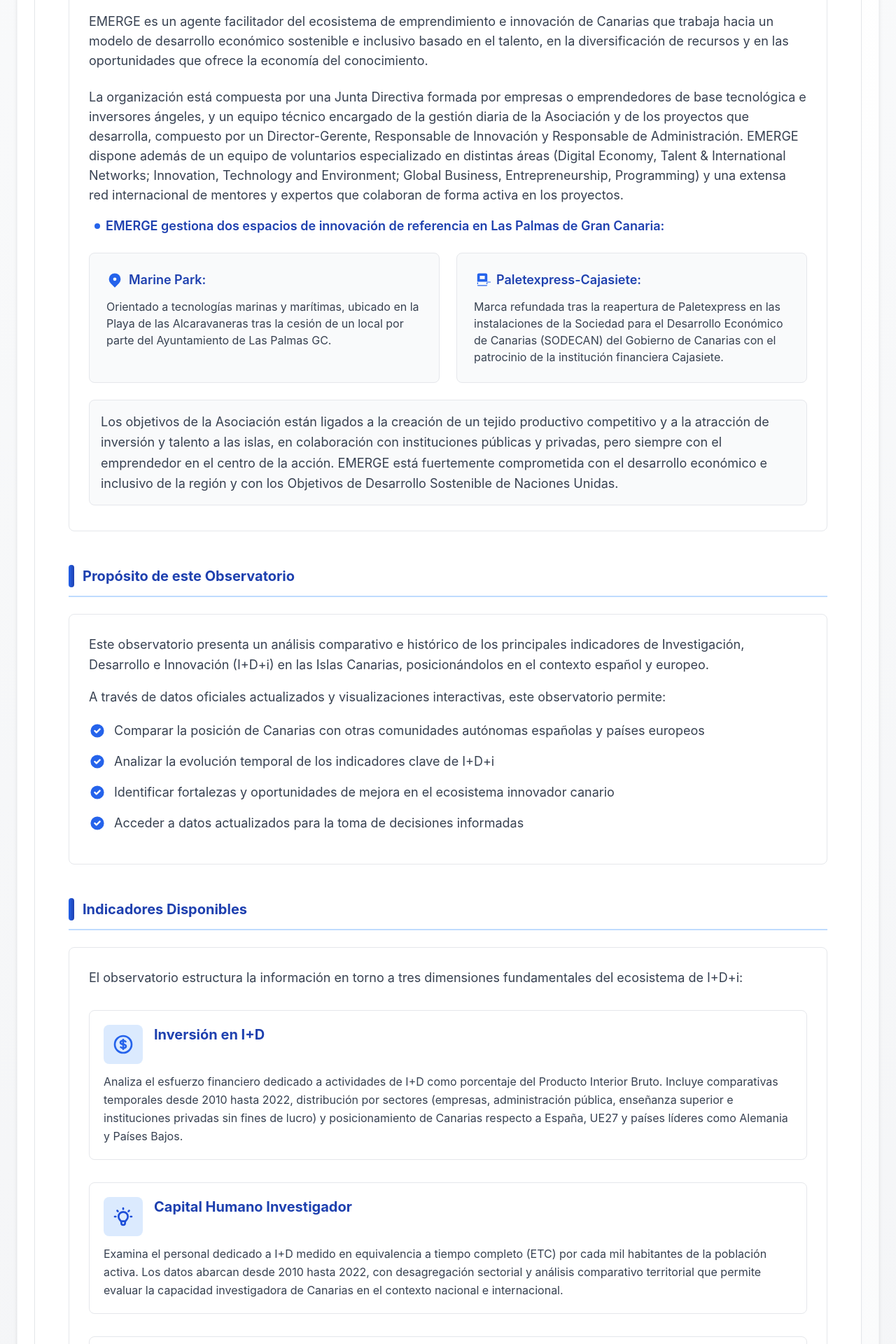
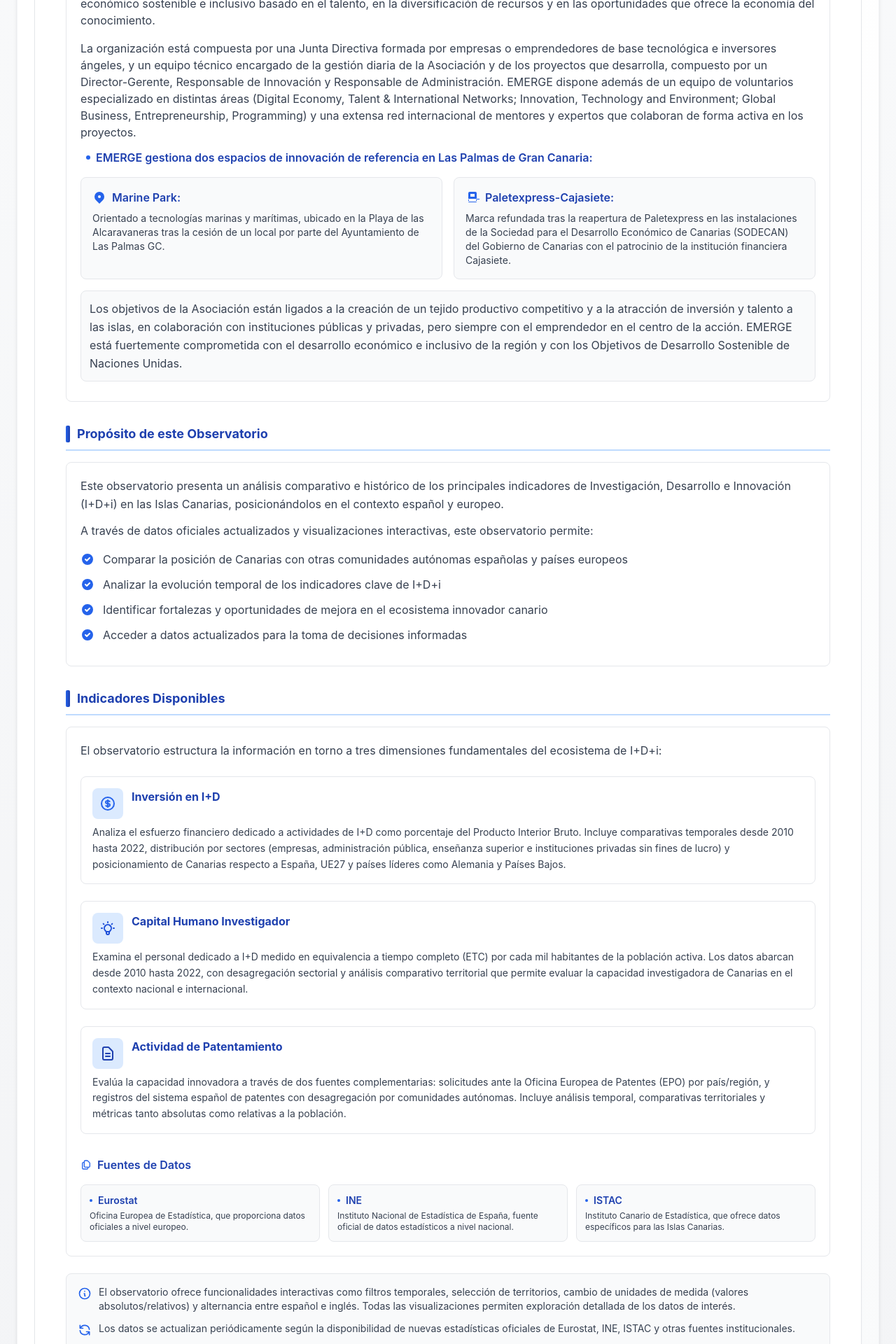
Before and after one commit to dani-rios-data/emerge, a React (Vite) app: page / in a window 1280 px wide. Shown: the part 440-2360 px from the top of the page at 70% size. Built offline with nearby package versions, Linux system fonts and the light colour scheme.

Commit message:
update emerge tab

```diff
--- a/src/pages/Overview/index.tsx
+++ b/src/pages/Overview/index.tsx
@@ -35,8 +35,8 @@
 
   // Componente para título de sección
   const SectionTitle = ({ title }: { title: string }) => (
-    <h2 className="text-xl font-bold mb-6 mt-3 text-blue-800 pb-3 border-b-2 border-blue-200 flex items-center group">
-      <span className="inline-block w-2 h-8 bg-gradient-to-r from-blue-600 to-blue-800 rounded-md mr-3 group-hover:w-3 transition-all duration-300"></span>
+    <h2 className="text-lg font-bold mb-4 mt-2 text-blue-800 pb-2 border-b-2 border-blue-200 flex items-center group">
+      <span className="inline-block w-1.5 h-6 bg-gradient-to-r from-blue-600 to-blue-800 rounded-sm mr-2.5 group-hover:w-2 transition-all duration-300"></span>
       <span className="relative">
         {title}
         <span className="absolute -bottom-1 left-0 w-0 h-0.5 bg-blue-600 group-hover:w-full transition-all duration-300"></span>
@@ -139,64 +139,64 @@
   };
 
   return (
-    <div className="bg-white rounded-lg p-6 pt-4 pb-8 w-full min-h-[700px] overflow-y-auto">
+    <div className="bg-white rounded-lg p-5 pt-3 pb-6 w-full min-h-[700px] overflow-y-auto">
       {/* Contenedor principal */}
       <div className="max-w-full mx-auto">
         {/* Sección Sobre EMERGE */}
-        <div className="mb-12 bg-white p-7 rounded-lg border border-gray-200 animate-section opacity-0 translate-y-4 transition-all duration-700">
+        <div className="mb-8 bg-white p-5 rounded-lg border border-gray-200 animate-section opacity-0 translate-y-4 transition-all duration-700">
           <SectionTitle title={t('aboutEmerge')} />
 
           <div className="prose prose-blue max-w-none">
-            <div className="mb-6 text-gray-700 leading-relaxed">
-              <p className="mb-4 text-lg">{t('emergeDescription1')}</p>
-              <p className="text-lg">{t('emergeDescription2')}</p>
+            <div className="mb-4 text-gray-700 leading-relaxed">
+              <p className="mb-3 text-base">{t('emergeDescription1')}</p>
+              <p className="text-base">{t('emergeDescription2')}</p>
             </div>
 
-            <div className="mb-6 text-gray-700 leading-relaxed">
-              <p className="mb-4 text-lg">{t('emergeTeam')}</p>
+            <div className="mb-4 text-gray-700 leading-relaxed">
+              <p className="mb-3 text-base">{t('emergeTeam')}</p>
               <div className="flex items-center my-3 text-blue-800 ml-2">
-                <span className="inline-block w-2 h-2 bg-blue-600 rounded-full mr-2"></span>
-                <span className="font-semibold text-lg">{t('emergeSpaces')}</span>
+                <span className="inline-block w-1.5 h-1.5 bg-blue-600 rounded-full mr-2"></span>
+                <span className="font-semibold text-base">{t('emergeSpaces')}</span>
               </div>
             </div>
           </div>
 
-          <div className="grid grid-cols-1 md:grid-cols-2 gap-6 my-6">
-            <div className="bg-gray-50 p-6 rounded-lg border border-gray-200 transition-all duration-300 group">
-              <div className="font-semibold text-blue-800 mb-3 flex items-center">
-                <svg xmlns="http://www.w3.org/2000/svg" className="h-6 w-6 mr-2 text-blue-600 transition-colors" viewBox="0 0 20 20" fill="currentColor">
+          <div className="grid grid-cols-1 md:grid-cols-2 gap-4 my-4">
+            <div className="bg-gray-50 p-4 rounded-lg border border-gray-200 transition-all duration-300 group">
+              <div className="font-semibold text-blue-800 mb-2 flex items-center">
+                <svg xmlns="http://www.w3.org/2000/svg" className="h-5 w-5 mr-2 text-blue-600 transition-colors" viewBox="0 0 20 20" fill="currentColor">
                   <path fillRule="evenodd" d="M5.05 4.05a7 7 0 119.9 9.9L10 18.9l-4.95-4.95a7 7 0 010-9.9zM10 11a2 2 0 100-4 2 2 0 000 4z" clipRule="evenodd" />
                 </svg>
-                <span className="text-lg">{t('marineTitle')}</span>
+                <span className="text-base">{t('marineTitle')}</span>
               </div>
-              <p className="text-gray-700">{t('marineDesc')}</p>
+              <p className="text-gray-700 text-sm">{t('marineDesc')}</p>
             </div>
 
-            <div className="bg-gray-50 p-6 rounded-lg border border-gray-200 transition-all duration-300 group">
-              <div className="font-semibold text-blue-800 mb-3 flex items-center">
-                <svg xmlns="http://www.w3.org/2000/svg" className="h-6 w-6 mr-2 text-blue-600 transition-colors" viewBox="0 0 20 20" fill="currentColor">
+            <div className="bg-gray-50 p-4 rounded-lg border border-gray-200 transition-all duration-300 group">
+              <div className="font-semibold text-blue-800 mb-2 flex items-center">
+                <svg xmlns="http://www.w3.org/2000/svg" className="h-5 w-5 mr-2 text-blue-600 transition-colors" viewBox="0 0 20 20" fill="currentColor">
                   <path fillRule="evenodd" d="M4 4a2 2 0 012-2h8a2 2 0 012 2v12a1 1 0 01-1 1H5a1 1 0 01-1-1V4zm3 1h6v4H7V5zm8 8v2h1v1H4v-1h1v-2H4v-1h16v1h-1z" clipRule="evenodd" />
                 </svg>
-                <span className="text-lg">{t('paletexpressTitle')}</span>
+                <span className="text-base">{t('paletexpressTitle')}</span>
               </div>
-              <p className="text-gray-700">{t('paletexpressDesc')}</p>
+              <p className="text-gray-700 text-sm">{t('paletexpressDesc')}</p>
             </div>
           </div>
 
-          <div className="mt-4 mb-2 text-gray-700 leading-relaxed text-lg p-4 rounded-lg bg-gray-50 border border-gray-200">
+          <div className="mt-3 mb-2 text-gray-700 leading-relaxed text-base p-3 rounded-lg bg-gray-50 border border-gray-200">
             <p>{t('emergeObjectives')}</p>
           </div>
         </div>
 
         {/* Propósito del observatorio */}
-        <div className="mb-12 animate-section opacity-0 translate-y-4 transition-all duration-700">
+        <div className="mb-8 animate-section opacity-0 translate-y-4 transition-all duration-700">
           <SectionTitle title={t('reportPurpose')} />
 
-          <div className="bg-white p-7 rounded-lg border border-gray-200">
-            <p className="mb-4 text-gray-700 leading-relaxed text-lg">{t('purposeDescription1')}</p>
-            <p className="mb-5 text-gray-700 leading-relaxed text-lg">{t('purposeDescription2')}</p>
+          <div className="bg-white p-5 rounded-lg border border-gray-200">
+            <p className="mb-3 text-gray-700 leading-relaxed text-base">{t('purposeDescription1')}</p>
+            <p className="mb-4 text-gray-700 leading-relaxed text-base">{t('purposeDescription2')}</p>
 
-            <ul className="space-y-4 text-gray-700 mb-4">
+            <ul className="space-y-3 text-gray-700 mb-3">
               {[
                 t('purposeList1'),
                 t('purposeList2'),
@@ -204,12 +204,12 @@
                 t('purposeList4')
               ].map((item, index) => (
                 <li key={index} className="flex items-start">
-                  <div className="flex-shrink-0 flex h-7 items-center">
-                    <svg className="h-6 w-6 text-blue-600" fill="currentColor" viewBox="0 0 20 20">
+                  <div className="flex-shrink-0 flex h-6 items-center">
+                    <svg className="h-5 w-5 text-blue-600" fill="currentColor" viewBox="0 0 20 20">
                       <path fillRule="evenodd" d="M10 18a8 8 0 100-16 8 8 0 000 16zm3.707-9.293a1 1 0 00-1.414-1.414L9 10.586 7.707 9.293a1 1 0 00-1.414 1.414l2 2a1 1 0 001.414 0l4-4z" clipRule="evenodd"></path>
                     </svg>
                   </div>
-                  <span className="ml-3 text-lg">{item}</span>
+                  <span className="ml-3 text-base">{item}</span>
                 </li>
               ))}
             </ul>
@@ -217,102 +217,102 @@
         </div>
 
         {/* Contenido del observatorio */}
-        <div className="mb-6 animate-section opacity-0 translate-y-4 transition-all duration-700">
+        <div className="mb-5 animate-section opacity-0 translate-y-4 transition-all duration-700">
           <SectionTitle title={t('reportContent')} />
 
-          <div className="mb-7 p-7 bg-white rounded-lg border border-gray-200">
-            <p className="mb-8 text-gray-700 leading-relaxed text-lg">{t('contentDescription')}</p>
+          <div className="mb-5 p-5 bg-white rounded-lg border border-gray-200">
+            <p className="mb-6 text-gray-700 leading-relaxed text-base">{t('contentDescription')}</p>
 
-            <div className="space-y-8">
+            <div className="space-y-6">
               {/* Inversión en I+D Card */}
-              <div className="bg-white rounded-lg border border-gray-200 p-5">
-                <div className="flex items-start mb-3">
-                  <div className="flex-shrink-0 bg-blue-100 p-3 rounded-lg mr-4">
-                    <svg xmlns="http://www.w3.org/2000/svg" className="h-8 w-8 text-blue-600" fill="none" viewBox="0 0 24 24" stroke="currentColor">
+              <div className="bg-white rounded-lg border border-gray-200 p-4">
+                <div className="flex items-start mb-2">
+                  <div className="flex-shrink-0 bg-blue-100 p-2.5 rounded-lg mr-3">
+                    <svg xmlns="http://www.w3.org/2000/svg" className="h-6 w-6 text-blue-600" fill="none" viewBox="0 0 24 24" stroke="currentColor">
                       <path strokeLinecap="round" strokeLinejoin="round" strokeWidth={2} d="M12 8c-1.657 0-3 .895-3 2s1.343 2 3 2 3 .895 3 2-1.343 2-3 2m0-8c1.11 0 2.08.402 2.599 1M12 8V7m0 1v8m0 0v1m0-1c-1.11 0-2.08-.402-2.599-1M21 12a9 9 0 11-18 0 9 9 0 0118 0z" />
                     </svg>
                   </div>
-                  <h4 className="text-xl font-bold text-blue-800">{t('investmentTitle')}</h4>
+                  <h4 className="text-base font-bold text-blue-800">{t('investmentTitle')}</h4>
                 </div>
-                <p className="text-gray-700 leading-relaxed">{t('investmentDescription')}</p>
+                <p className="text-gray-700 leading-relaxed text-sm">{t('investmentDescription')}</p>
               </div>
 
               {/* Actividad investigadora Card */}
-              <div className="bg-white rounded-lg border border-gray-200 p-5">
-                <div className="flex items-start mb-3">
-                  <div className="flex-shrink-0 bg-blue-100 p-3 rounded-lg mr-4">
-                    <svg xmlns="http://www.w3.org/2000/svg" className="h-8 w-8 text-blue-700" fill="none" viewBox="0 0 24 24" stroke="currentColor">
+              <div className="bg-white rounded-lg border border-gray-200 p-4">
+                <div className="flex items-start mb-2">
+                  <div className="flex-shrink-0 bg-blue-100 p-2.5 rounded-lg mr-3">
+                    <svg xmlns="http://www.w3.org/2000/svg" className="h-6 w-6 text-blue-700" fill="none" viewBox="0 0 24 24" stroke="currentColor">
                       <path strokeLinecap="round" strokeLinejoin="round" strokeWidth={2} d="M9.663 17h4.673M12 3v1m6.364 1.636l-.707.707M21 12h-1M4 12H3m3.343-5.657l-.707-.707m2.828 9.9a5 5 0 117.072 0l-.548.547A3.374 3.374 0 0014 18.469V19a2 2 0 11-4 0v-.531c0-.895-.356-1.754-.988-2.386l-.548-.547z" />
                     </svg>
                   </div>
-                  <h4 className="text-xl font-bold text-blue-800">{t('researchersTitle')}</h4>
+                  <h4 className="text-base font-bold text-blue-800">{t('researchersTitle')}</h4>
                 </div>
-                <p className="text-gray-700 leading-relaxed">{t('researchersDescription')}</p>
+                <p className="text-gray-700 leading-relaxed text-sm">{t('researchersDescription')}</p>
               </div>
 
               {/* Producción de patentes Card */}
-              <div className="bg-white rounded-lg border border-gray-200 p-5">
-                <div className="flex items-start mb-3">
-                  <div className="flex-shrink-0 bg-blue-100 p-3 rounded-lg mr-4">
-                    <svg xmlns="http://www.w3.org/2000/svg" className="h-8 w-8 text-blue-800" fill="none" viewBox="0 0 24 24" stroke="currentColor">
+              <div className="bg-white rounded-lg border border-gray-200 p-4">
+                <div className="flex items-start mb-2">
+                  <div className="flex-shrink-0 bg-blue-100 p-2.5 rounded-lg mr-3">
+                    <svg xmlns="http://www.w3.org/2000/svg" className="h-6 w-6 text-blue-800" fill="none" viewBox="0 0 24 24" stroke="currentColor">
                       <path strokeLinecap="round" strokeLinejoin="round" strokeWidth={2} d="M9 12h6m-6 4h6m2 5H7a2 2 0 01-2-2V5a2 2 0 012-2h5.586a1 1 0 01.707.293l5.414 5.414a1 1 0 01.293.707V19a2 2 0 01-2 2z" />
                     </svg>
                   </div>
-                  <h4 className="text-xl font-bold text-blue-800">{t('patentsTitle')}</h4>
+                  <h4 className="text-base font-bold text-blue-800">{t('patentsTitle')}</h4>
                 </div>
-                <p className="text-gray-700 leading-relaxed">{t('patentsDescription')}</p>
+                <p className="text-gray-700 leading-relaxed text-sm">{t('patentsDescription')}</p>
               </div>
             </div>
 
             {/* Sección de fuentes de datos */}
-            <div className="mt-12">
-              <h3 className="text-lg font-semibold mb-5 text-blue-800 flex items-center">
-                <svg xmlns="http://www.w3.org/2000/svg" className="h-5 w-5 mr-2 text-blue-600" fill="none" viewBox="0 0 24 24" stroke="currentColor">
+            <div className="mt-8">
+              <h3 className="text-base font-semibold mb-4 text-blue-800 flex items-center">
+                <svg xmlns="http://www.w3.org/2000/svg" className="h-4 w-4 mr-2 text-blue-600" fill="none" viewBox="0 0 24 24" stroke="currentColor">
                   <path strokeLinecap="round" strokeLinejoin="round" strokeWidth={2} d="M8 7v8a2 2 0 002 2h6M8 7V5a2 2 0 012-2h4.586a1 1 0 01.707.293l4.414 4.414a1 1 0 01.293.707V15a2 2 0 01-2 2h-2M8 7H6a2 2 0 00-2 2v10a2 2 0 002 2h8a2 2 0 002-2v-2" />
                 </svg>
                 {t('dataSources')}
               </h3>
 
-              <div className="grid grid-cols-1 md:grid-cols-2 lg:grid-cols-3 gap-4">
+              <div className="grid grid-cols-1 md:grid-cols-2 lg:grid-cols-3 gap-3">
                 {/* Eurostat */}
-                <div className="p-4 bg-gray-50 rounded-lg border border-gray-200">
-                  <h4 className="font-semibold text-blue-800 mb-1.5 flex items-center">
-                    <span className="inline-block w-1.5 h-1.5 bg-blue-600 rounded-full mr-2"></span>
+                <div className="p-3 bg-gray-50 rounded-lg border border-gray-200">
+                  <h4 className="font-semibold text-blue-800 mb-1 flex items-center text-sm">
+                    <span className="inline-block w-1 h-1 bg-blue-600 rounded-full mr-2"></span>
                     {t('eurostat')}
                   </h4>
-                  <p className="text-gray-700 text-sm">{t('eurodescription')}</p>
+                  <p className="text-gray-700 text-xs">{t('eurodescription')}</p>
                 </div>
 
                 {/* INE */}
-                <div className="p-4 bg-gray-50 rounded-lg border border-gray-200">
-                  <h4 className="font-semibold text-blue-800 mb-1.5 flex items-center">
-                    <span className="inline-block w-1.5 h-1.5 bg-blue-600 rounded-full mr-2"></span>
+                <div className="p-3 bg-gray-50 rounded-lg border border-gray-200">
+                  <h4 className="font-semibold text-blue-800 mb-1 flex items-center text-sm">
+                    <span className="inline-block w-1 h-1 bg-blue-600 rounded-full mr-2"></span>
                     {t('ine')}
                   </h4>
-                  <p className="text-gray-700 text-sm">{t('inedescription')}</p>
+                  <p className="text-gray-700 text-xs">{t('inedescription')}</p>
                 </div>
 
                 {/* ISTAC */}
-                <div className="p-4 bg-gray-50 rounded-lg border border-gray-200">
-                  <h4 className="font-semibold text-blue-800 mb-1.5 flex items-center">
-                    <span className="inline-block w-1.5 h-1.5 bg-blue-600 rounded-full mr-2"></span>
+                <div className="p-3 bg-gray-50 rounded-lg border border-gray-200">
+                  <h4 className="font-semibold text-blue-800 mb-1 flex items-center text-sm">
+                    <span className="inline-block w-1 h-1 bg-blue-600 rounded-full mr-2"></span>
                     {t('istac')}
                   </h4>
-                  <p className="text-gray-700 text-sm">{t('istacdescription')}</p>
+                  <p className="text-gray-700 text-xs">{t('istacdescription')}</p>
                 </div>
               </div>
             </div>
           </div>
 
-          <div className="mt-8 bg-gray-50 p-6 rounded-lg border border-gray-200">
-            <div className="flex items-start mb-4">
-              <svg xmlns="http://www.w3.org/2000/svg" className="h-7 w-7 text-blue-600 mr-3 flex-shrink-0 mt-0.5" fill="none" viewBox="0 0 24 24" stroke="currentColor">
+          <div className="mt-6 bg-gray-50 p-4 rounded-lg border border-gray-200">
+            <div className="flex items-start mb-3">
+              <svg xmlns="http://www.w3.org/2000/svg" className="h-5 w-5 text-blue-600 mr-2.5 flex-shrink-0 mt-0.5" fill="none" viewBox="0 0 24 24" stroke="currentColor">
                 <path strokeLinecap="round" strokeLinejoin="round" strokeWidth={2} d="M13 16h-1v-4h-1m1-4h.01M21 12a9 9 0 11-18 0 9 9 0 0118 0z" />
               </svg>
               <p className="text-gray-700 text-sm">{t('additionalFeatures')}</p>
             </div>
             <div className="flex items-start">
-              <svg xmlns="http://www.w3.org/2000/svg" className="h-7 w-7 text-blue-600 mr-3 flex-shrink-0 mt-0.5" fill="none" viewBox="0 0 24 24" stroke="currentColor">
+              <svg xmlns="http://www.w3.org/2000/svg" className="h-5 w-5 text-blue-600 mr-2.5 flex-shrink-0 mt-0.5" fill="none" viewBox="0 0 24 24" stroke="currentColor">
                 <path strokeLinecap="round" strokeLinejoin="round" strokeWidth={2} d="M4 4v5h.582m15.356 2A8.001 8.001 0 004.582 9m0 0H9m11 11v-5h-.581m0 0a8.003 8.003 0 01-15.357-2m15.357 2H15" />
               </svg>
               <p className="text-gray-700 text-sm">{t('updateInfo')}</p>
```
